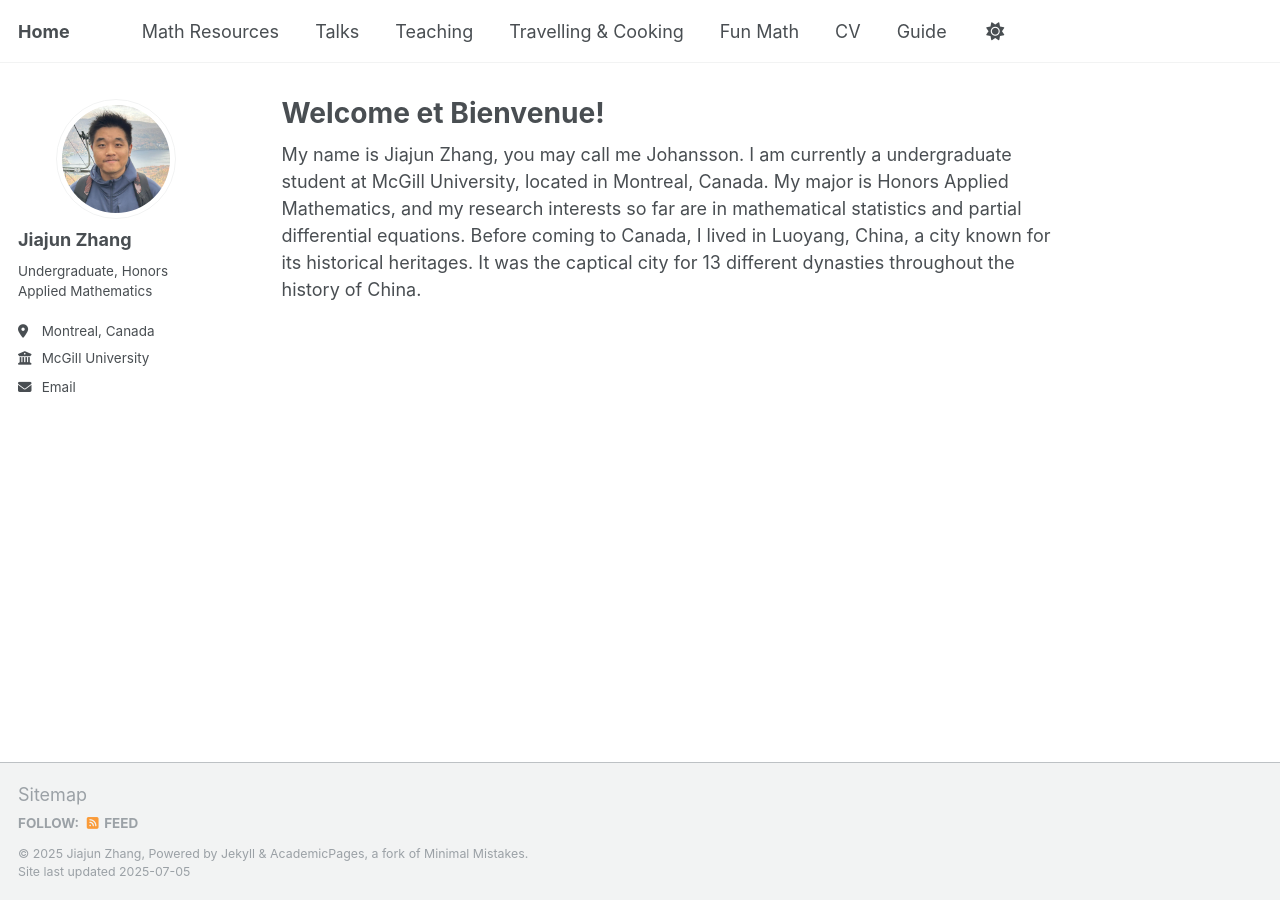
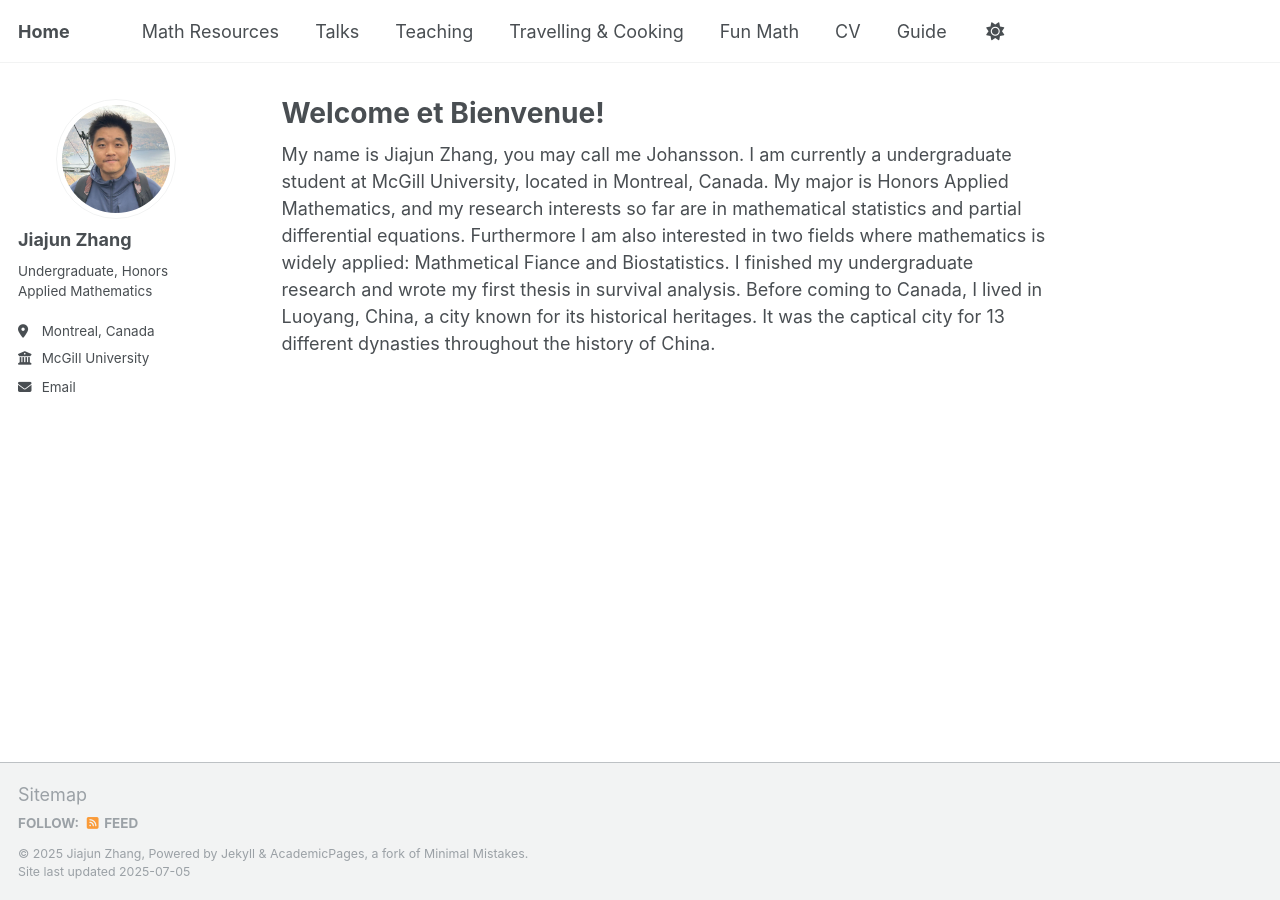
Before and after one commit to JohanssonRein/JohanssonRein.github.io, a Jekyll site: the page built from _pages/about.md, in a window 1280 px wide. Built offline with Jekyll 4.4.1, drawn with Linux system fonts in a browser that asks for light colours.

Commit message:
Update about.md

```diff
--- a/_pages/about.md
+++ b/_pages/about.md
@@ -7,4 +7,4 @@ redirect_from:
   - /about.html
 ---
 
-My name is Jiajun Zhang, you may call me Johansson. I am currently a undergraduate student at McGill University, located in Montreal, Canada. My major is Honors Applied Mathematics, and my research interests so far are in mathematical statistics and partial differential equations. Before coming to Canada, I lived in Luoyang, China, a city known for its historical heritages. It was the captical city for 13 different dynasties throughout the history of China.
+My name is Jiajun Zhang, you may call me Johansson. I am currently a undergraduate student at McGill University, located in Montreal, Canada. My major is Honors Applied Mathematics, and my research interests so far are in mathematical statistics and partial differential equations. Furthermore I am also interested in two fields where mathematics is widely applied: Mathmetical Fiance and Biostatistics. I finished my undergraduate research and wrote my first thesis in survival analysis. Before coming to Canada, I lived in Luoyang, China, a city known for its historical heritages. It was the captical city for 13 different dynasties throughout the history of China.
```
